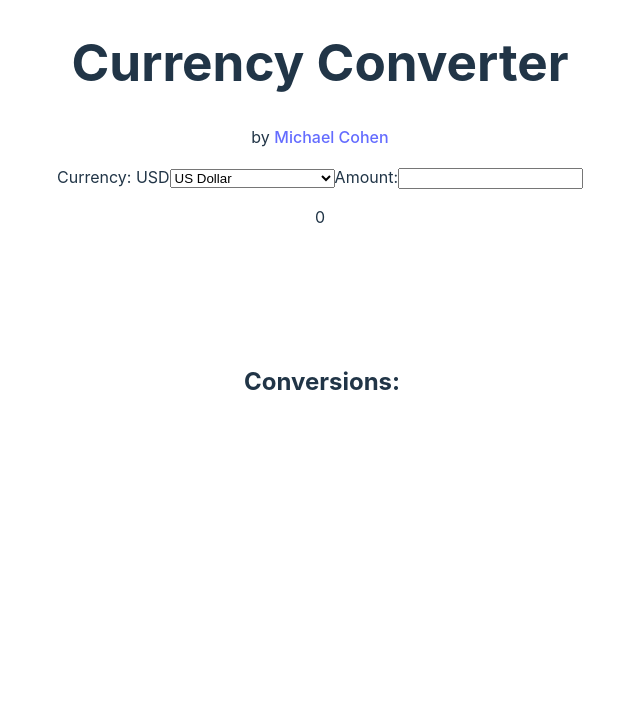
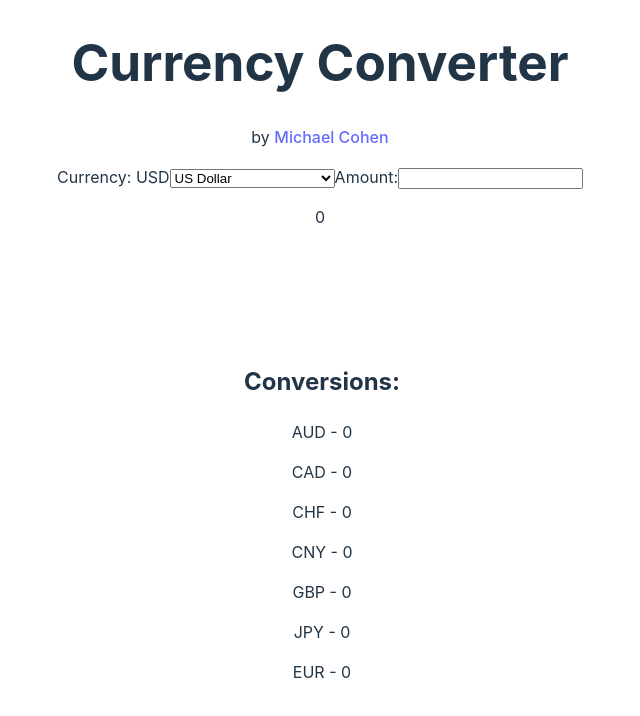
Before and after one commit to mcohen2000/currency-converter, a React (Vite) app: page / in a window 1280 px wide. Shown: the top 716 px of the page, without its empty margins (320-960 px from the left). Built offline with nearby package versions, Linux system fonts and the light colour scheme.

Commit message:
Test Data for Layout

```diff
--- a/src/App.tsx
+++ b/src/App.tsx
@@ -5,11 +5,21 @@ function App() {
   const [currencyType, setCurrencyType] = useState<string>("USD");
   const [customCurrencyType, setCustomCurrencyType] = useState<string>("");
   const [currencyAmount, setCurrencyAmount] = useState<number>(0);
+  const [exchangeRates, setExchangeRates] = useState({
+  "AUD": 1.566015,
+  "CAD": 1.560132,
+  "CHF": 1.154727,
+  "CNY": 7.827874,
+  "GBP": 0.882047,
+  "JPY": 132.360679,
+  "EUR": 1.23396,
+  });
   type Currency = {
     value: string;
     text: string;
-  }
-  const currencies: Currency[] = [{ value: "USD", text: "US Dollar"}, { value: "BRL", text: "Brazilian Real"}, { value: "CNY", text: "Chinese Yuan Renminbi"}, { value: "EUR", text: "Euro"}, { value: "GBP", text: "Great British Pound"}, { value: "INR", text: "Indian Rupee"}, { value: "ILS", text: "Israeli New Shekel"}, { value: "JPY", text: "Japanese Yen"}, { value: "RUB", text: "Russian Rouble"},]
+  };
+  const currencies: Currency[] = [{ value: "USD", text: "US Dollar" }, { value: "BRL", text: "Brazilian Real" }, { value: "CNY", text: "Chinese Yuan Renminbi" }, { value: "EUR", text: "Euro" }, { value: "GBP", text: "Great British Pound" }, { value: "INR", text: "Indian Rupee" }, { value: "ILS", text: "Israeli New Shekel" }, { value: "JPY", text: "Japanese Yen" }, { value: "RUB", text: "Russian Rouble" },];
+
 
   return (
     <>
@@ -51,7 +61,10 @@ function App() {
         <div className='conversionWrapper'>
           <h2>Conversions:</h2>
           <div className='conversionResults'>
-            <div className='currencyConversion'></div>
+          {Object.entries(exchangeRates).map(([key, value]) => (
+            <div className='currencyConversion'>
+              <p><span>{key}</span> - {Math.round((value * currencyAmount + Number.EPSILON) * 100) / 100}</p>
+            </div>))}
           </div>
         </div>
     </>
```
